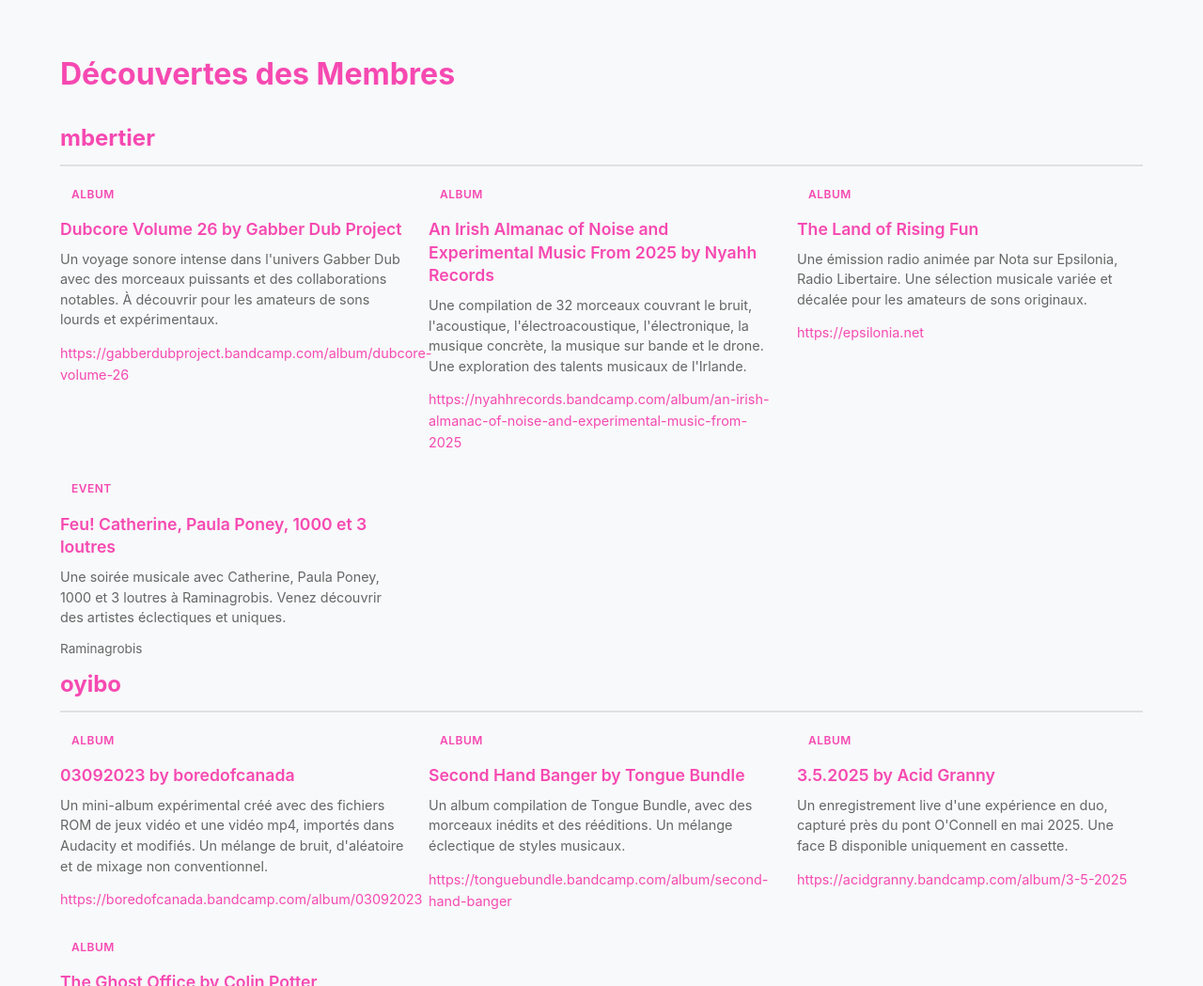
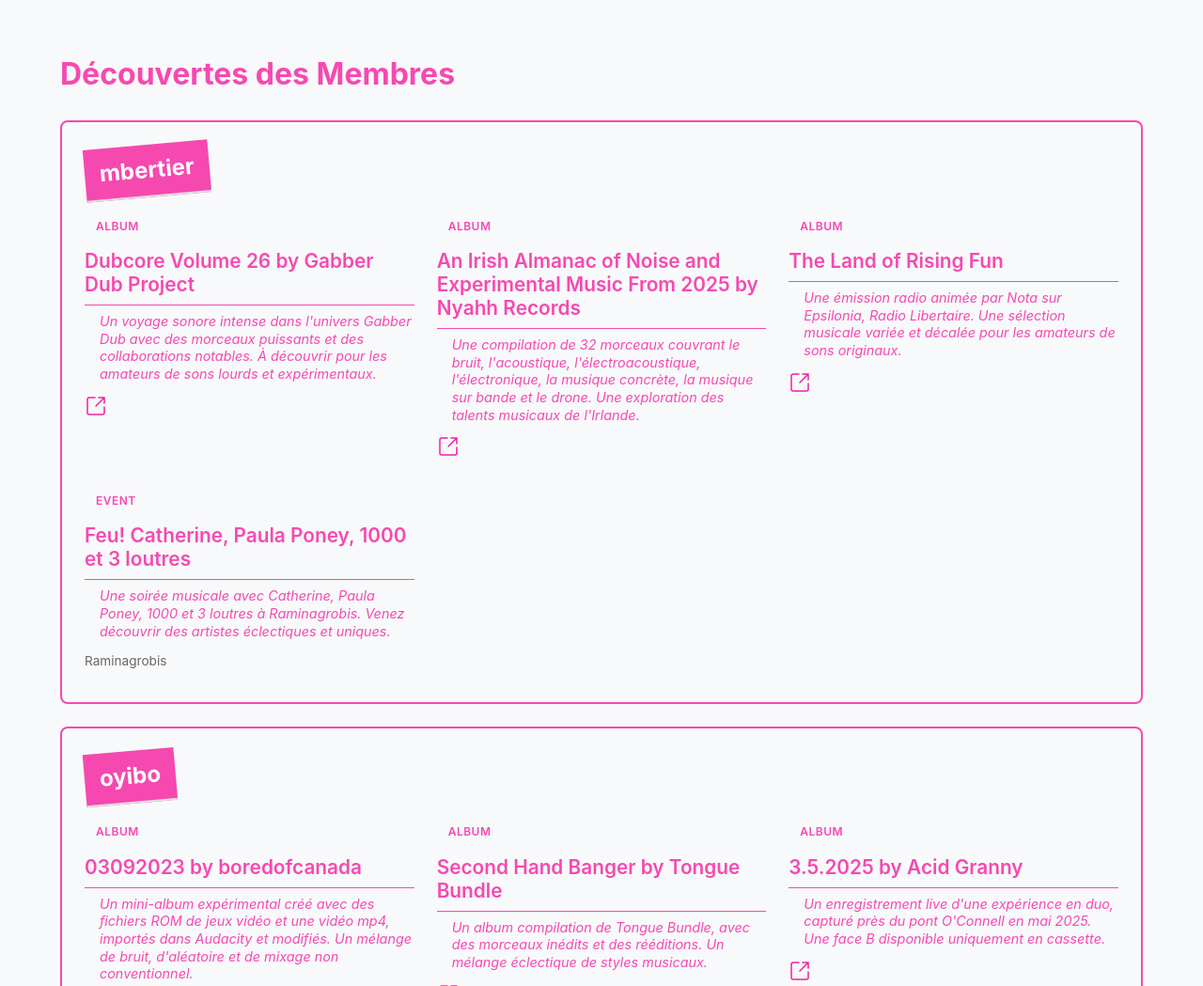
Before and after one commit to constructions-incongrues/jomayeux, a plain HTML site: page docs/index.html in a window 1280 px wide. Shown: the part 1583-2632 px from the top of the page at 94% size. Drawn offline with Linux system fonts and the light colour scheme.

Commit message:
Enhance contribution link display with SVG icon, update link structure in HTML, and improve CSS styles for member and contribution elements.

```diff
--- a/docs/app.js
+++ b/docs/app.js
@@ -207,8 +207,11 @@
 
             if (contribution.link) {
                 const linkEl = contributionCard.querySelector('.contribution-link');
-                linkEl.textContent = contribution.link;
                 linkEl.href = contribution.link;
+                linkEl.target = '_blank';
+                linkEl.rel = 'noopener';
+                // Insérer le SVG au lieu du texte (avec couleur primaire)
+                linkEl.innerHTML = `<svg width="24px" height="24px" viewBox="0 0 24 24" stroke-width="1.5" fill="none" xmlns="http://www.w3.org/2000/svg" color="#f51e9fcd"><path d="M21 3L15 3M21 3L12 12M21 3V9" stroke="#f51e9f" stroke-width="1.5" stroke-linecap="round" stroke-linejoin="round"></path><path d="M21 13V19C21 20.1046 20.1046 21 19 21H5C3.89543 21 3 20.1046 3 19V5C3 3.89543 3.89543 3 5 3H11" stroke="#f51e9f" stroke-width="1.5" stroke-linecap="round"></path></svg>`;
             } else {
                 contributionCard.querySelector('.contribution-link').remove();
             }
--- a/docs/index.html
+++ b/docs/index.html
@@ -64,7 +64,7 @@
             <div class="contribution-type"></div>
             <div class="contribution-title"></div>
             <div class="contribution-description"></div>
-            <div class="contribution-link"></div>
+            <a href="" class="contribution-link"></a>
             <div class="contribution-location"></div>
         </div>
     </template>
--- a/docs/style.css
+++ b/docs/style.css
@@ -1,6 +1,6 @@
 /* Variables CSS */
 :root {
-    --primary-color: rgba(245, 30, 159, 0.804);
+    --primary-color: #f51e9fcd;
     --text-color: #333;
     --text-light: #666;
     --bg-color: #ffffff;
@@ -45,7 +45,7 @@
 }
 
 .container {
-    max-width: 1200px;
+    max-width: 1300px;
     margin: 0 auto;
     padding: 0 var(--spacing);
     width: 100%;
@@ -325,6 +325,14 @@
     gap: 2rem;
 }
 
+.member {
+    border: 2px solid var(--primary-color);
+    border-radius: var(--border-radius);
+    padding: 1.5rem;
+    margin-bottom: 1.5rem;
+    gap: 1rem;
+}
+
 .member-card {
     background: var(--bg-section);
     border-radius: var(--border-radius);
@@ -334,10 +342,13 @@
 
 .member-name {
     font-size: 1.5rem;
+    rotate: -5deg;
     font-weight: 700;
-    color: var(--primary-color);
+    color: white;
+    width: fit-content;
     margin-bottom: 1rem;
-    padding-bottom: 0.5rem;
+    background: var(--primary-color);
+    padding: 0.5rem 1rem;
     border-bottom: 2px solid var(--border-color);
 }
 
@@ -383,17 +394,21 @@
 }
 
 .contribution-title {
-    font-size: 1.1rem;
+    font-size: 1.3rem;
     font-weight: 600;
     color: var(--primary-color);
     margin-bottom: 0.5rem;
-    line-height: 1.4;
+    padding-bottom: 0.5rem;
+    border-bottom: 1px solid var(--primary-color);
+    line-height: 1.2;
 }
 
 .contribution-description {
     font-size: 0.9rem;
-    color: var(--text-light);
-    line-height: 1.5;
+    font-style: italic;
+    /* color: var(--text-light); */
+    line-height: 1.3;
+    margin-left: 1rem;
     margin-bottom: 0.75rem;
 }
 
@@ -412,6 +427,7 @@
     font-size: 0.9rem;
     display: inline-flex;
     align-items: center;
+    overflow: hidden;
     gap: 0.5rem;
     transition: var(--transition);
 }
```
